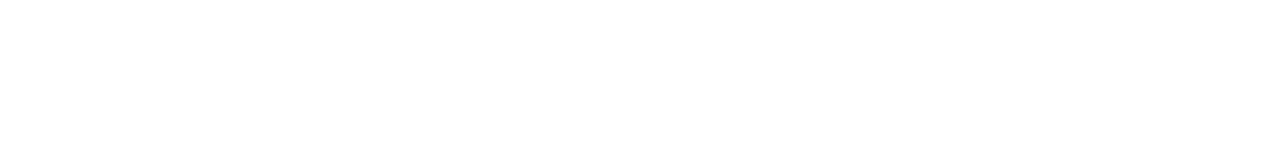
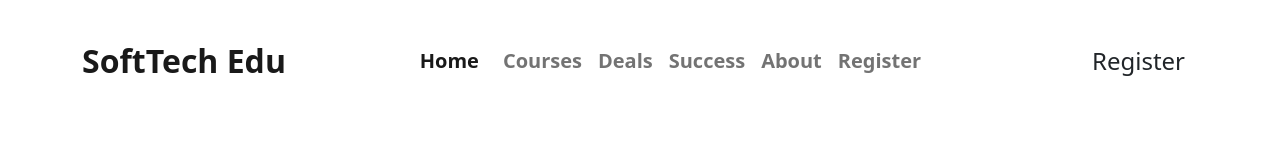
Before and after one commit to pritiproject/Soft-Technical-Edu, a plain HTML site: page index.html in a window 1280 px wide. Drawn offline with nearby package versions, Linux system fonts and the light colour scheme.

Commit message:
navbar commit

```diff
--- a/index.html
+++ b/index.html
@@ -21,6 +21,59 @@
    <script src="https://kit.fontawesome.com/a29573b667.js" crossorigin="anonymous"></script>
  </head>
  <body>
+   <!-- Start Header Part -->
+   <header>
+    <nav class="navbar navbar-expand-lg">
+      <div class="container align-items-center my-4">
+        <a class="navbar-brand fw-bold fs-2" href="#">SoftTech Edu</a>
+        <button class="btn d-none d-md-block d-lg-none register fs-4" type="submit">
+          Register
+        </button>
+
+        <button
+          class="navbar-toggler"
+          type="button"
+          data-bs-toggle="collapse"
+          data-bs-target="#navbarSupportedContent"
+          aria-controls="navbarSupportedContent"
+          aria-expanded="false"
+          aria-label="Toggle navigation"
+        >
+          <span class="navbar-toggler-icon"></span>
+        </button>
+        <div class="collapse navbar-collapse" id="navbarSupportedContent">
+          <ul class="navbar-nav mx-auto pe-5 mb-lg-0">
+            <li class="nav-item">
+              <a
+                class="nav-link active mx-2 fs-5 fw-semibold"
+                aria-current="page"
+                href="#"
+                >Home</a>
+            </li>
+            <li class="nav-item">
+              <a class="nav-link fs-5 fw-semibold" href="#courses">Courses</a>
+            </li>
+            <li class="nav-item">
+              <a class="nav-link fs-5 fw-semibold" href="#deals">Deals</a>
+            </li>
+            <li class="nav-item">
+              <a class="nav-link fs-5 fw-semibold" href="#success">Success</a>
+            </li>
+            <li class="nav-item">
+              <a class="nav-link fs-5 fw-semibold" href="#about">About</a>
+            </li>
+            <li class="nav-item">
+              <a class="nav-link fs-5 fw-semibold" href="#register">Register</a>
+            </li>
+          </ul>
+
+          <button class="btn d-block d-md-none d-lg-block register fs-4 justify-content-end" type="submit">
+            Register
+          </button>
+        </div>
+      </div>
+    </nav>
+
 
 
 
--- a/style.css
+++ b/style.css
@@ -0,0 +1,11 @@
+body {
+  font-family: "Roboto", sans-serif;
+}
+/* Common Styles or Utilities  */
+.btn.edu-btn {
+  font-size: 20px;
+  background-color: #289bde;
+  color: #fff;
+  border: 1px solid #289bde;
+  transition: 0.5s ease-in-out;
+}
```
